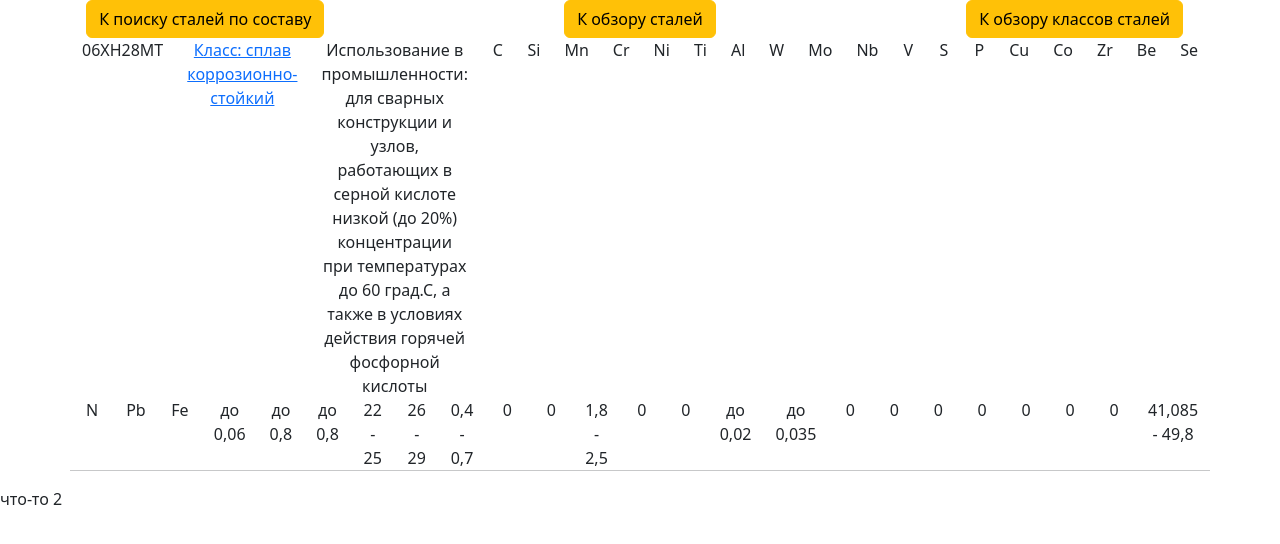
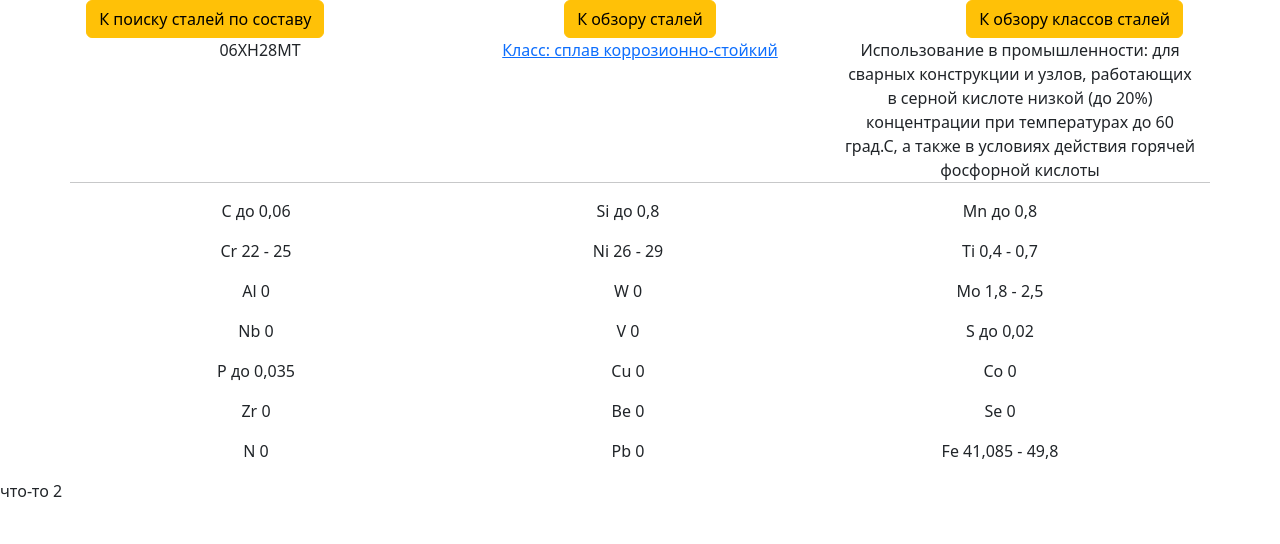
Before and after one commit to Novadies/pythonProject_django_metal, a Django app: a page that uses mysite/metal/templates/metal/steel_slug.html in a window 1280 px wide. Shown: the part 56-600 px from the top of the page. Run offline with Django 4.2, Linux system fonts and the light colour scheme; data comes from the database, SQL or seed files in the repository.

Commit message:
работает2

```diff
--- a/mysite/metal/models.py
+++ b/mysite/metal/models.py
@@ -76,7 +76,7 @@ class Metal(models.Model):
     def field_S(S=None):
         return [f for field in Metal._meta.fields if (f:=field.name)!=S and f != 'id']
     def return_all(self):
-        return [getattr(self, field) for field in self.field_S()]
+        return {field : getattr(self, field) for field in self.field_S()}
     def __str__(self):
         return str(self.id)
 
--- a/mysite/metal/templates/metal/steel_slug.html
+++ b/mysite/metal/templates/metal/steel_slug.html
@@ -16,16 +16,18 @@
             <div class="col">{{metal_info.steel}}</div>
             <div class="col"><a href="{{metal_info.metals_class.get_absolute_url }}">{{metal_info.metals_class.steel_class}}</a></div>
             <div class="col">{{metal_info.steel_info}}</div>
+            <hr>
             {% with m=metal_info.metals %}
+                <div class="row row-cols-3">
+                    {% for key, value in m.return_all.items %}
+                        <div class="mb-3">
+                            <label >{{key}}</label>
+                            <label >{{value}}</label>
+                        </div>
+                    {% endfor %}
+                 </div>
+            {% endwith %}
 
-                {% for element in m.field_S %}    <!-- .lower-->
-                    <div class="col">{{element}}</div>
-                {% endfor %}
-                {% for element in m.return_all %}
-                    <div class="col">{{element}}</div>
-                {% endfor %}
-            {% endwith %}
-            <hr>
 
         </div>
 
```
